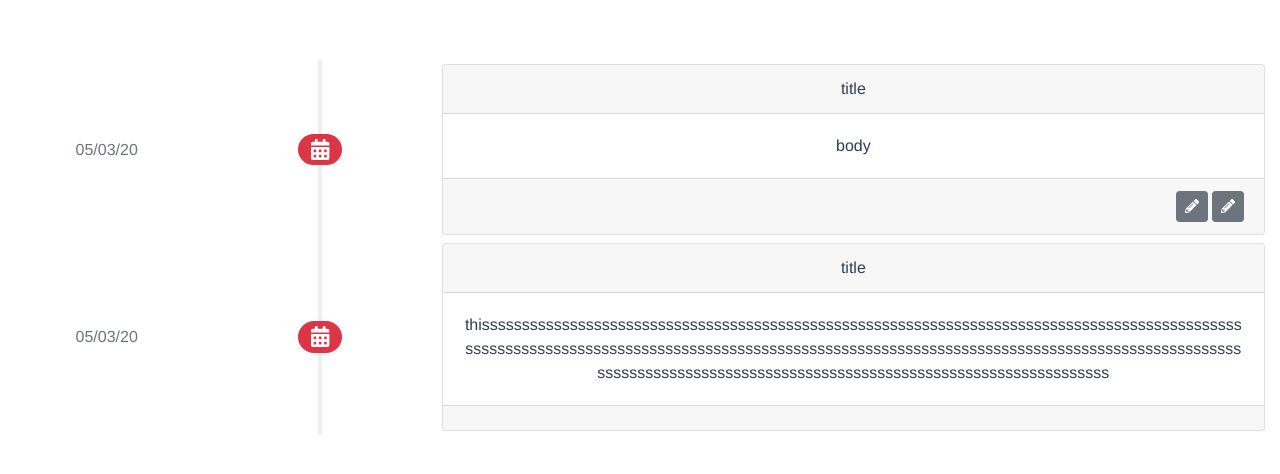
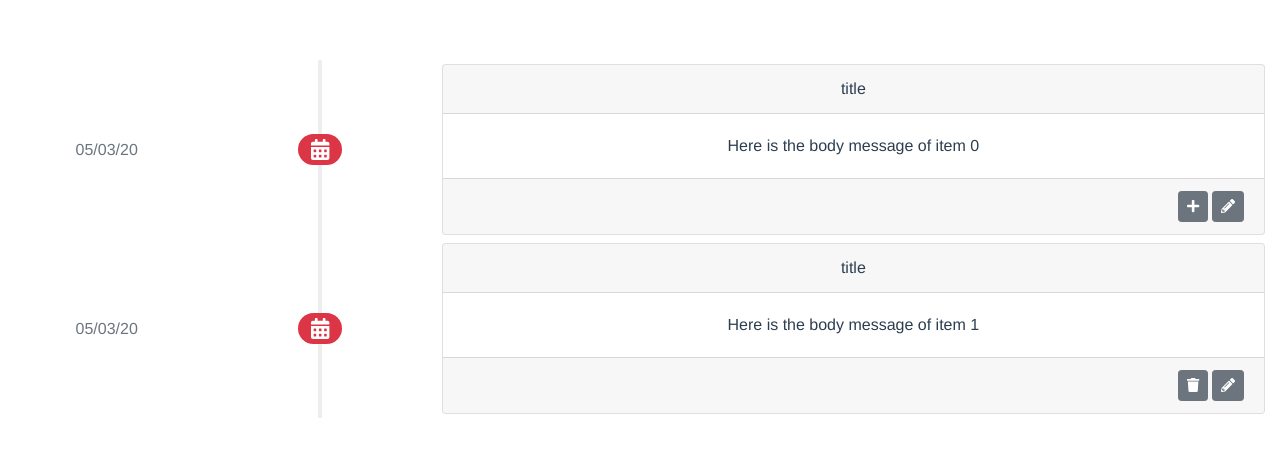
Before and after one commit to scottie34/simple-vue-timeline, a Vue app: page / in a window 1280 px wide. Shown: the top 474 px of the page. Built offline with nearby package versions, Linux system fonts and the light colour scheme.

Commit message:
feat: emit event from Timeline Control to App

```diff
--- a/src/App.vue
+++ b/src/App.vue
@@ -1,6 +1,6 @@
 <template>
   <div id="app">
-    <timeline :items="items"></timeline>
+    <timeline :items="items" @timeline-edit="edit" @timeline-copy="copy" @timeline-trash="trash" v-on="$listeners"></timeline>
   </div>
 </template>
 
@@ -23,22 +23,36 @@ export default class App extends Vue {
       'calendar-alt',
       Status.WARNING,
       'title',
-      [new Control('edit', 'pencil-alt'), new Control('edit2', 'pencil-alt')],
+      [new Control('edit', 'pencil-alt'), new Control('copy', 'plus')],
       new Date(),
-      'body'
+      'Here is the body message of item 0'
     ),
     new Item(
       1,
       'calendar-alt',
       Status.DANGER,
       'title',
-      [],
+      [new Control('edit', 'pencil-alt'), new Control('trash', 'trash')],
       new Date(),
-      'thissssssssssssssssssssssssssssssssssssssssssss' +
-        'sssssssssssssssssssssssssssssssssssssssssssssssssssssssssssssssssssssssssssssssssssssssssssssssssssssssssss' +
-        'sssssssssssssssssssssssssssssssssssssssssssssssssssssssssssssssssssssssssssssssssssssssssssssssssssssssss'
+      'Here is the body message of item 1'
     )
   ];
+
+  public edit(e: any) {
+    console.log('edit ' + e['eventId']);
+  }
+
+  public copy(e: any) {
+    console.log('copy ' + e['eventId']);
+    let item: Item = <Item>this.items.find(item => item.id == e['eventId']);
+    let clone = new Item(this.items.length, item.icon, item.status, item.title, item.controls, item.createdDate, item.body);
+    this.items.push(clone);
+  }
+
+  public trash(e: any) {
+    console.log('trash ' + e['eventId']);
+    this.items.pop();
+  }
 }
 </script>
 
--- a/src/components/SimpleTimeline.vue
+++ b/src/components/SimpleTimeline.vue
@@ -1,6 +1,6 @@
 <template>
   <b-container fluid>
-    <timeline-item :dateFormat="dateFormat" :key="item.id" :item="item" v-for="item of items"></timeline-item>
+    <timeline-item :dateFormat="dateFormat" :key="item.id" :item="item" v-for="item of items" v-on="$listeners"></timeline-item>
   </b-container>
 </template>
 <script lang="ts" src="./simple-timeline.component.ts"></script>
--- a/src/components/simple-timeline-control.component.ts
+++ b/src/components/simple-timeline-control.component.ts
@@ -10,7 +10,6 @@ export default class SimpleTimelineControl extends Vue {
   public eventId!: number;
 
   public handleClick() {
-    //console.log('handleClick ' + this.control.method + ' ' + this.eventId);
-    this.$parent["$parent"].$emit('timeline-' + this.control.method, { eventId: this.eventId });
+    this.$parent.$emit('timeline-' + this.control.method, { eventId: this.eventId });
   }
 }
--- a/src/components/simple-timeline.component.ts
+++ b/src/components/simple-timeline.component.ts
@@ -22,7 +22,4 @@ export default class SimpleTimeline extends Vue {
   @Prop({ default: 'DD/MM/YY' })
   public dateFormat!: string;
 
-  public deleteItem() {
-    return true;
-  }
 }
```
